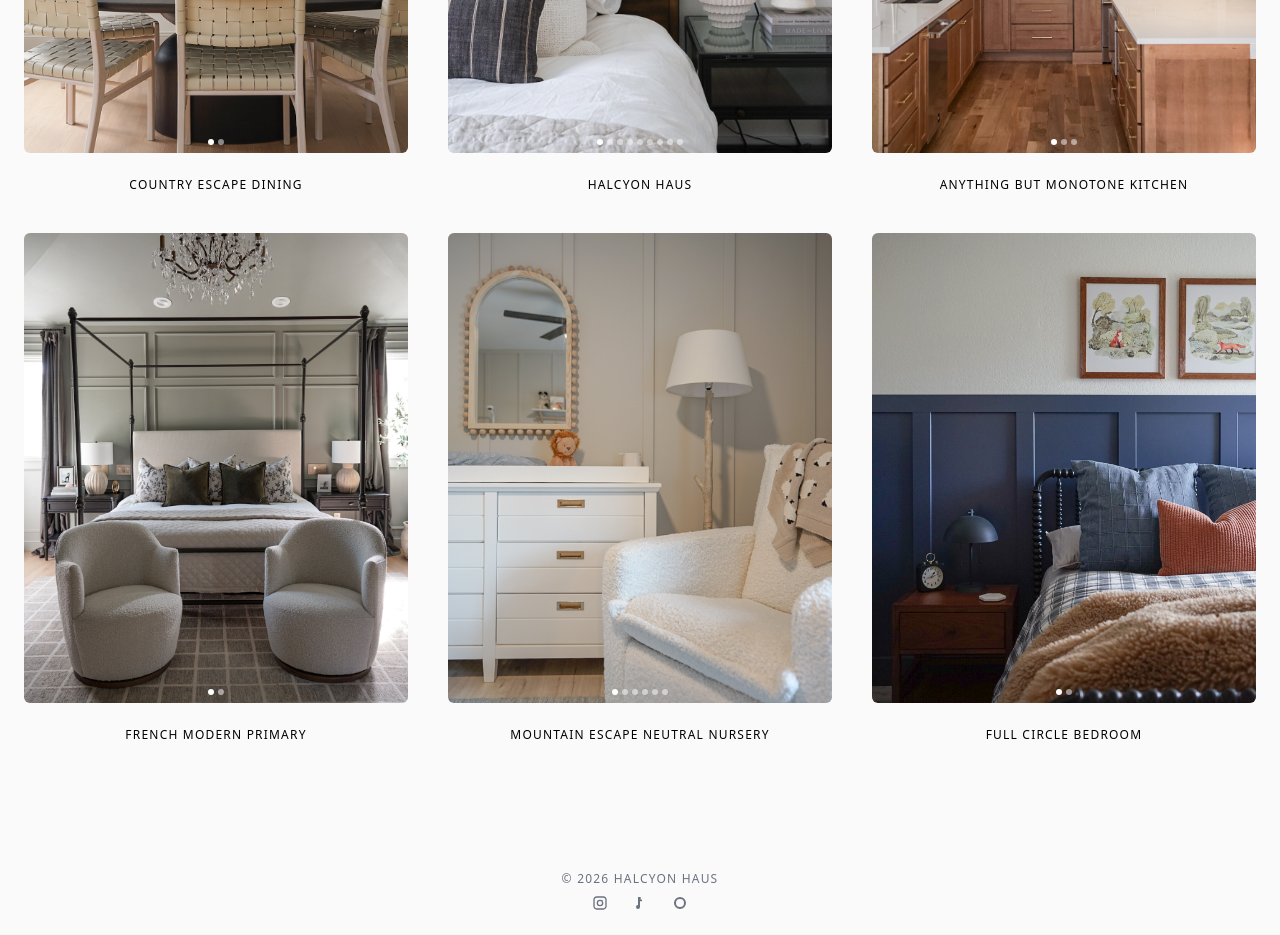
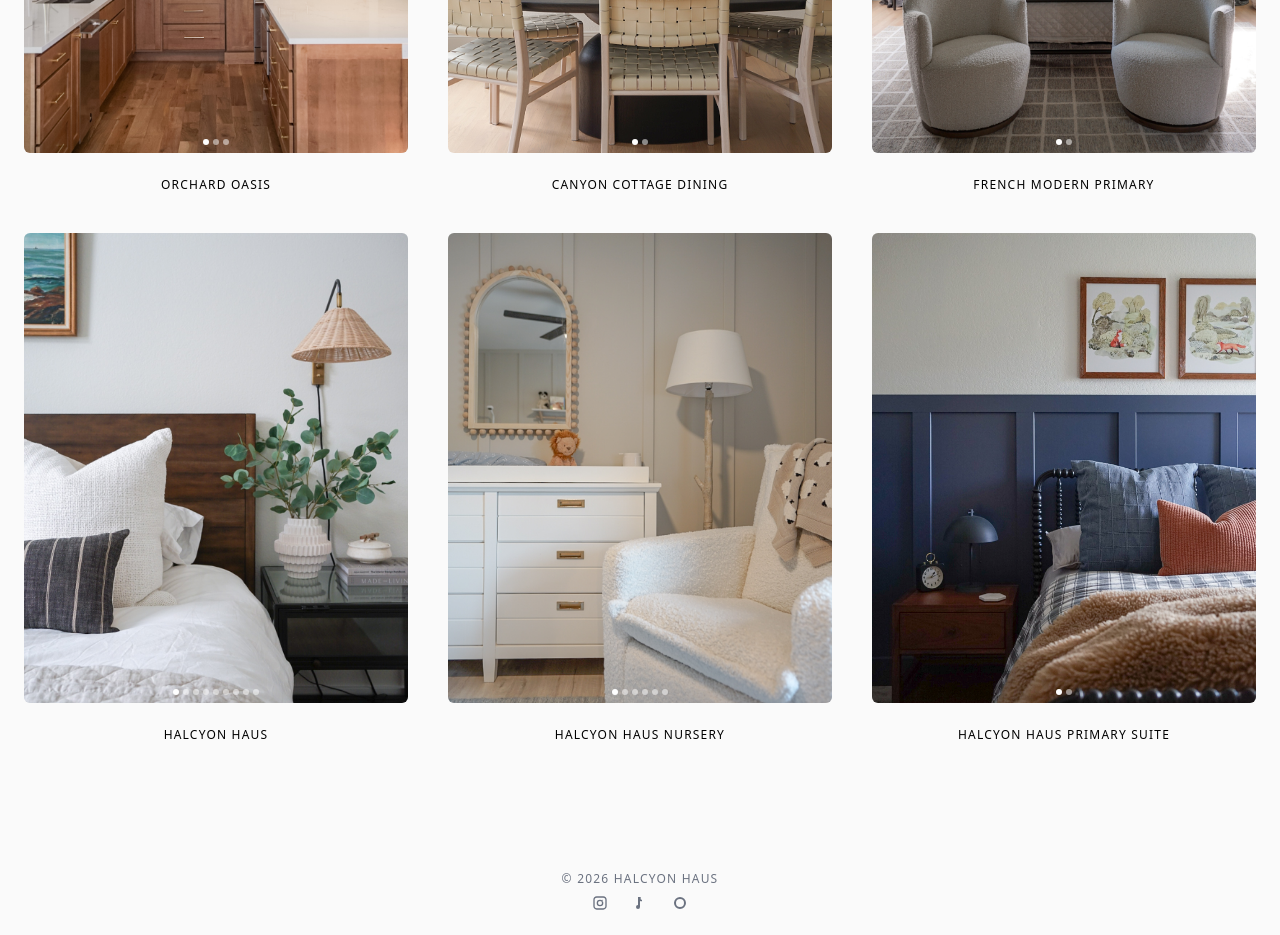
Before and after one commit to HalcyonHaus/halcyonhaus-site, a Next.js app: page /projects in a window 1280 px wide. Shown: the part 1060-1995 px from the top of the page. Built offline with nearby package versions, Linux system fonts and the light colour scheme.

Commit message:
Update projects.js

```diff
--- a/pages/projects.js
+++ b/pages/projects.js
@@ -6,6 +6,7 @@ const projects = [
   {
     title: "Golden Grove",
     slug: "golden-grove",
+    location: "A 1950s ranch-style home, reimagined in the Tahquitz River Estates neighborhood of Palm Springs, California.",
     images: [
       "/images/GOLDENGROVEKITCHEN2.jpg",
       "/images/GOLDENGROVE-BATH.jpg",
@@ -19,6 +20,7 @@ const projects = [
   {
     title: "Canyon Cottage Kitchen",
     slug: "canyon-cottage-kitchen",
+    location: "A cottage-style kitchen renovation in Castle Pines Village, Colorado.",
     images: [
       "/images/KITCHENBLOG2.JPG",
       "/images/DSC03252.jpg",
@@ -28,7 +30,8 @@ const projects = [
   },
   {
     title: "Canyon Cottage Primary Bath",
-        slug: "canyon-cottage-primary-bath",
+    slug: "canyon-cottage-primary-bath",
+    location: "A cottage-style primary bath renovation in Castle Pines Village, Colorado.",
     images: [
       "/images/PRIMARYVANITY2.jpg",
       "/images/PRIMARYBATH00.JPG",
@@ -38,14 +41,33 @@ const projects = [
     ]
   },
   {
-    title: "Country Escape Dining",
+    title: "Orchard Oasis",
+    location: "A two-toned kitchen renovation in Denver's DTC/Greenwood Village neighborhood.",
+    images: [
+      "/images/TWOTONEDKITCHEN1.JPG",
+      "/images/DSC02219.jpeg",
+      "/images/DSC02198.jpeg"
+    ]
+  },
+  {
+    title: "Canyon Cottage Dining",
+    location: "A fresh take on a modern French country dining room, located in Castle Pines Village, Colorado.",
     images: [
       "/images/DINING1.JPG",
       "/images/DINING2.JPG"
     ]
   },
   {
+    title: "French Modern Primary",
+    location: "The same modern French country style carries into this Canyon Cottage primary suite, Castle Pines, Colorado.",
+    images: [
+      "/images/PRIMARY1.JPG",
+      "/images/PRIMARY2.JPG"
+    ]
+  },
+  {
     title: "Halcyon Haus",
+    location: "Her first home, and the one that gave Halcyon Haus its name, in Highlands Ranch, Colorado.",
     images: [
       "/images/DSC01677.jpeg",
       "/images/IMG_4599.jpeg",
@@ -59,22 +81,8 @@ const projects = [
     ]
   },
   {
-    title: "Anything But Monotone Kitchen",
-    images: [
-      "/images/TWOTONEDKITCHEN1.JPG",
-      "/images/DSC02219.jpeg",
-      "/images/DSC02198.jpeg"
-    ]
-  },
-  {
-    title: "French Modern Primary",
-    images: [
-      "/images/PRIMARY1.JPG",
-      "/images/PRIMARY2.JPG"
-    ]
-  },
-  {
-    title: "Mountain Escape Neutral Nursery",
+    title: "Halcyon Haus Nursery",
+    location: "Neutral tones with a playful nod to mountain adventure, in Highlands Ranch, Colorado.",
     images: [
       "/images/NURSERY0.JPG",
       "/images/NURSERY1.JPG",
@@ -85,7 +93,8 @@ const projects = [
     ]
   },
   {
-    title: "Full Circle Bedroom",
+    title: "Halcyon Haus Primary Suite",
+    location: "A second chapter in the same Highlands Ranch home, redesigned for the new owners.",
     images: [
       "/images/DFF440A7-0193-47CF-9773-5436061404B9.jpeg",
       "/images/DSC02113.jpeg"
@@ -164,7 +173,13 @@ export default function ProjectsPage() {
         <div className="flex flex-wrap justify-center gap-10 mt-16">
           {projects.map((project, index) => {
             const carousel = (
-              <ProjectCarousel key={index} title={project.title} images={project.images} />
+              <ProjectCarousel
+                key={index}
+                title={project.title}
+                location={project.location}
+                images={project.images}
+                hasDedicatedPage={Boolean(project.slug)}
+              />
             );
             const cardWidth = "w-full sm:w-[calc(50%-1.25rem)] lg:w-[calc(33.333%-1.6667rem)]";
             return project.slug ? (
```
